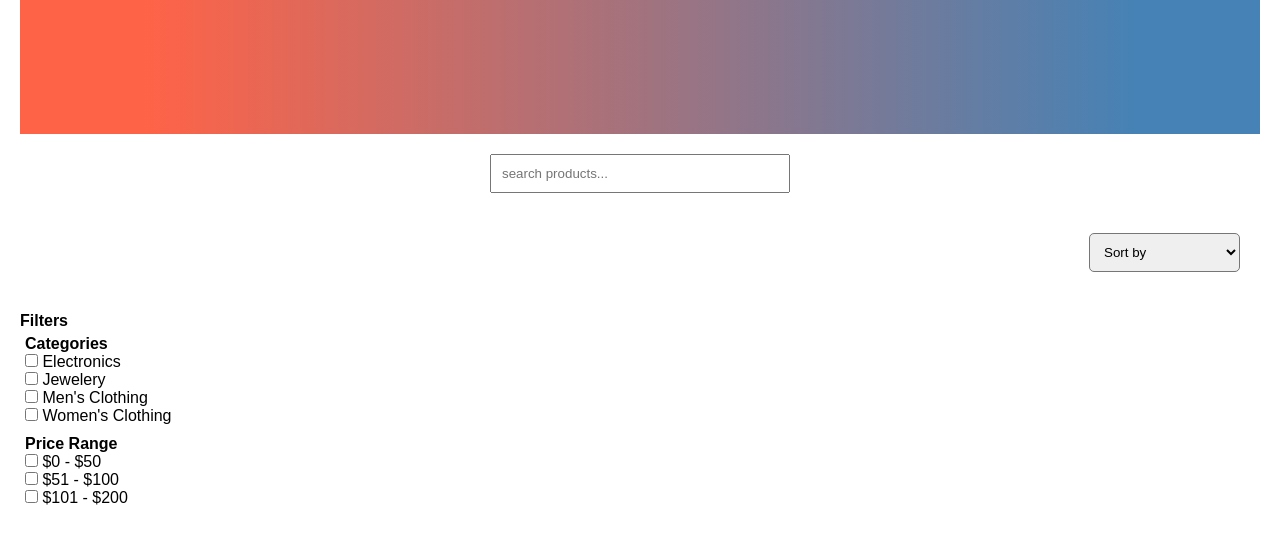
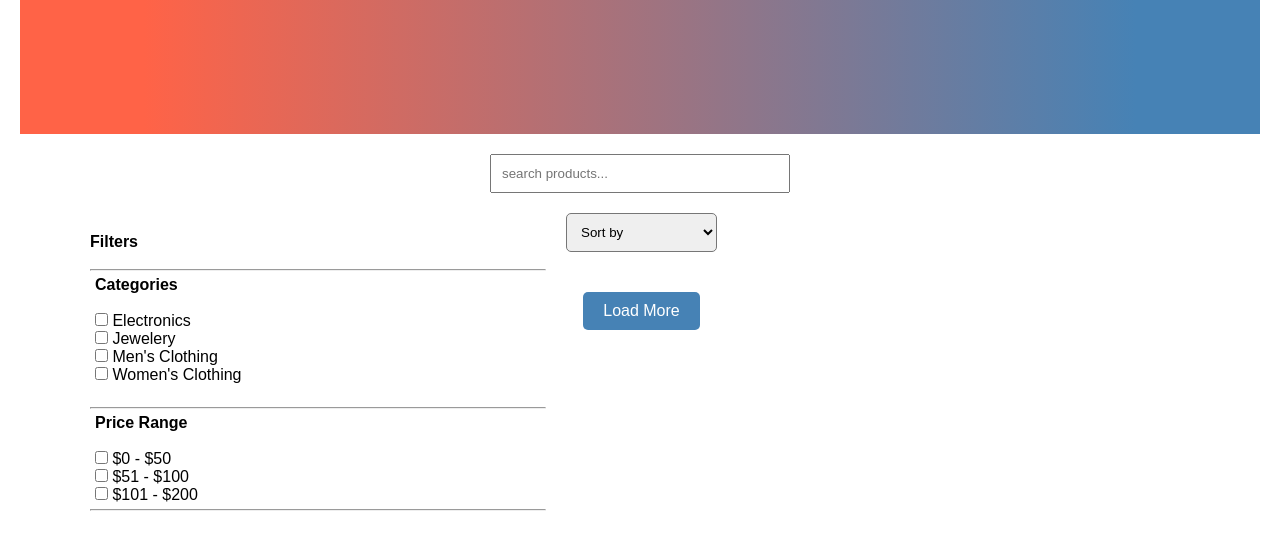
Before and after one commit to dvpavan-kumar/PLPforked, a website built with Parcel: page src/index.html in a window 1280 px wide. Shown: the part 354-903 px from the top of the page. Built offline with nearby package versions, Linux system fonts and the light colour scheme; no server answers.

Commit message:
added missing html

```diff
--- a/src/index.html
+++ b/src/index.html
@@ -29,21 +29,14 @@
 
     <input type="text" id="search" placeholder="search products..." />
 
-    <div class="sort-section">
-      <div id="total-products"></div>
-
-      <select id="sort">
-        <option value="default">Sort by</option>
-        <option value="asc">Price: Low to High</option>
-        <option value="desc">Price: High to Low</option>
-      </select>
-    </div>
-
-    <div>
+    <div class="container">
       <div class="filters">
         <h4>Filters</h4>
+        <br />
+        <hr />
         <div class="category-filters">
           <h4>Categories</h4>
+          <br />
           <label>
             <input type="checkbox" value="electronics" />
             Electronics
@@ -61,9 +54,11 @@
             Women's Clothing
           </label>
         </div>
-
+        <br />
+        <hr />
         <div class="price-filters">
           <h4>Price Range</h4>
+          <br />
           <label> <input type="checkbox" value="0-50" /> $0 - $50 </label>
           <label>
             <input type="checkbox" value="51-100" />
@@ -74,13 +69,22 @@
             $101 - $200
           </label>
         </div>
+        <hr />
       </div>
+      <div class="product-conatiner">
+        <div class="sort-section">
+          <div id="total-products"></div>
 
-      <div id="loading" style="display: none">Loading ...</div>
+          <select id="sort">
+            <option value="default">Sort by</option>
+            <option value="asc">Price: Low to High</option>
+            <option value="desc">Price: High to Low</option>
+          </select>
+        </div>
 
-      <main id="products-list"></main>
-      <button id="load-more">Load More</button>
-      <div id="loading" class="loading">Loading...</div>
+        <main id="products-list"></main>
+        <button id="load-more">Load More</button>
+      </div>
     </div>
 
     <footer>
```
